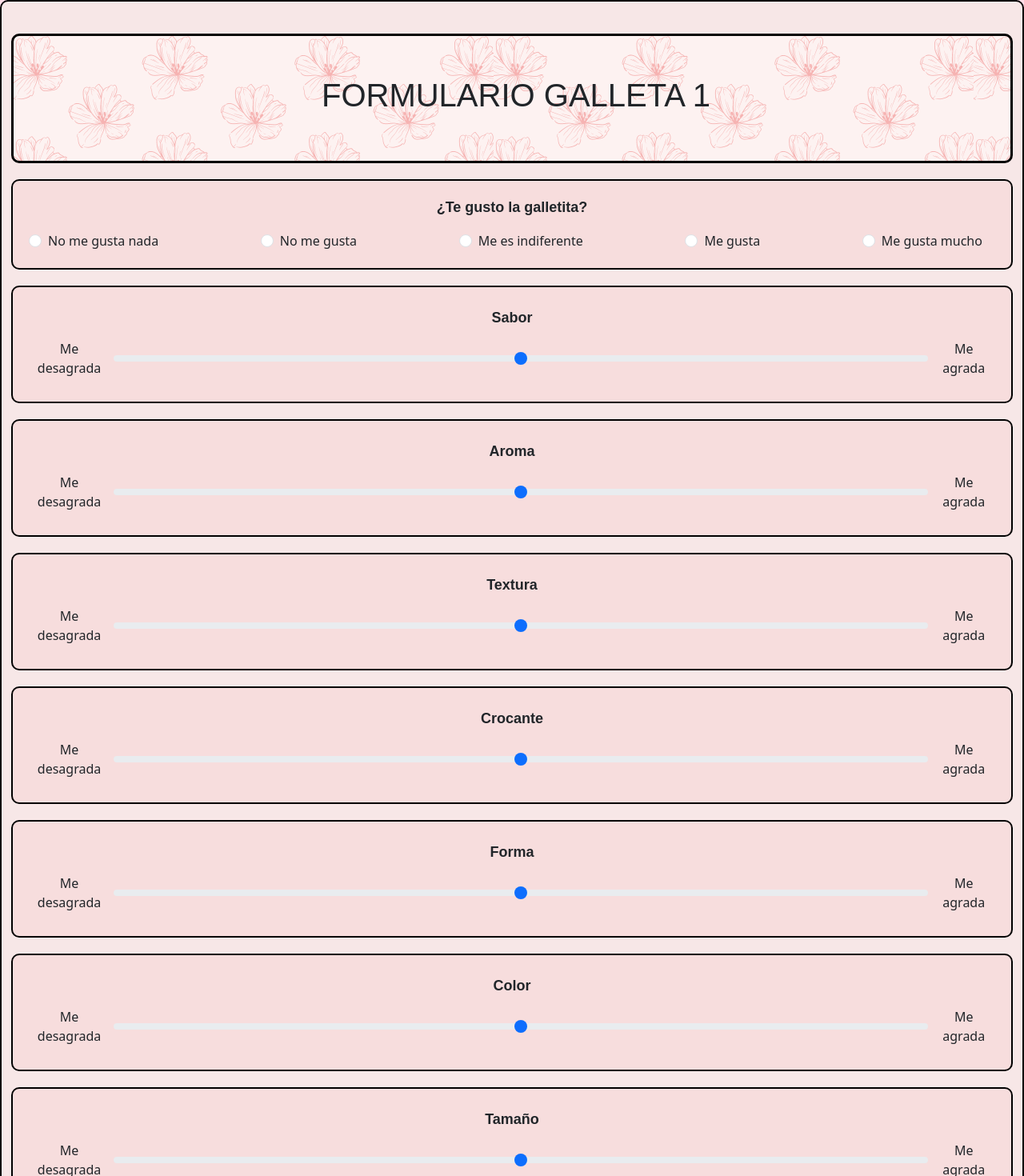
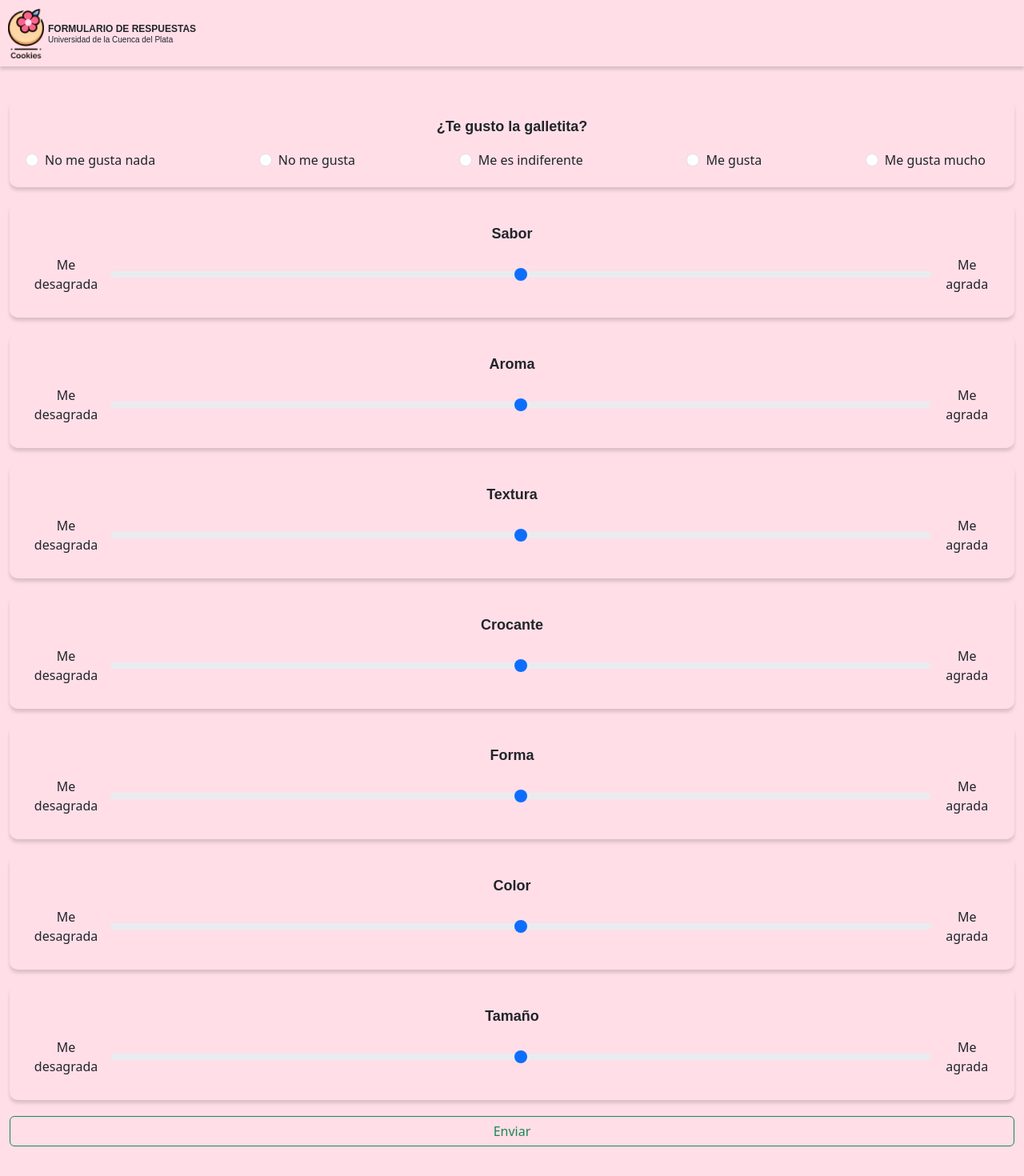
Before and after one commit to tomasv00805/Proyecto-Nutricion-Frontend, a React (Vite) app: page /form in a window 1280 px wide. Shown: the top 1470 px of the page at 80% size. Built offline with nearby package versions, Linux system fonts and the light colour scheme.

Commit message:
form design changed, bug when submited without gusto solved

```diff
--- a/src/Components/Formulario.tsx
+++ b/src/Components/Formulario.tsx
@@ -1,13 +1,13 @@
 import Form from "react-bootstrap/Form";
 import "../Styles/App.css";
 import { ChangeEvent } from "react";
-import fondo1 from "/Img/Black and White Monthly News Email Header.png";
 import RadioPregunta from "./RadioPregunta";
 import Button from 'react-bootstrap/Button';
 import { SubmitHandler, useForm } from "react-hook-form";
 import { useState } from "react";
 import ModalCharging from "./ModalCharging";
 import ModalThanks from "./ModalThankyou";
+import Header from "../Components/Sections/Header";
 
 function Formulario() {
   const { register, handleSubmit, setValue } = useForm();
@@ -46,7 +46,8 @@ function Formulario() {
 
     } catch (error) {
       console.error('Error sending data:', error);
-      alert('Hubo un error al procesar tu solicitud. Recargá la página y probá de nuevo.');
+      await alert('Hubo un error al procesar tu solicitud. Probá de nuevo.');
+      window.location.reload();
     }
   };
 
@@ -67,20 +68,16 @@ function Formulario() {
   };
 
   return (
-    <div className="container-form container-fluid">
+    <>
+   <Header isAgent={false} titlePage="FORMULARIO DE RESPUESTAS"/>
+    <div className="container-form container-fluid" >
+
       {isRespondido == 1 ? <ModalCharging /> : isRespondido == 2 ? <ModalThanks /> : ""}
 
       <Form onSubmit={handleSubmit(onSubmit as any)}>
-        <div
-          className="contenedor-titulo"
-          style={{ backgroundImage: `url(${fondo1})` }}
-        >
-          <div className="Titulo-Formulario">
-            <h1>FORMULARIO GALLETA 1</h1>
-          </div>
+      <div className="radio-pregunta">
+        <RadioPregunta onRadioChange={handleRadioChange} />
         </div>
-
-        <RadioPregunta onRadioChange={handleRadioChange} />
 
         <div className="container-barra">
           <Form.Label className="Titulo-descripcion">Sabor</Form.Label>
@@ -146,10 +143,12 @@ function Formulario() {
         </div>
 
         <div className="boton">
-          <Button variant="outline-success" type="submit">Enviar</Button>{' '}
-        </div>
+        <Button variant="outline-success" type="submit" style={{marginTop:'20px'}} className="w-100 d-block d-md-inline">
+  Enviar
+</Button>{' '}        </div>
       </Form>
     </div>
+    </>
   );
 }
 
--- a/src/Styles/App.css
+++ b/src/Styles/App.css
@@ -5,13 +5,12 @@
   text-align: left;
 }
 .container-form {
-  border: 2px solid #000000; /* Borde del recuadro */
   border-radius: 10px;    /* Bordes redondeados */          /* Espacio interno */      /* Ancho máximo del contenedor */     /* Centrar el contenedor horizontalmente y añadir margen superior */
   text-align: left;
-  background-color: #f7e7e7; /* Color de fondo opcional */
   max-width: 100%;
   margin: auto;
   padding: 20px;
+  margin-top: 85px;
 
 }
 
@@ -24,11 +23,6 @@
   padding: 30px;
 }
 
-.contenedor{
-  display: flex;
-  flex-direction: row;
-  gap: 10px;
-}
 .Titulo-Sabor{
   font-size: 18px;
   font-weight: bold;
@@ -38,20 +32,22 @@
 }
 
 .container-barra{
-  border: 2px solid #000000; /* Borde del recuadro */
   border-radius: 10px;    /* Bordes redondeados */
   padding: 25px;          /* Espacio interno */
-  background-color: #f7dddd; /* Color de fondo opcional */
+  background-color: #FFDEE8; /* Color de fondo opcional */
   text-align: center;
   margin-top: 20px;
+  box-shadow: 0px 4px 4px rgba(0, 0, 0, 0.144);
+
 }
 
 .container-gusto{
   margin-top: 20px;
-  border: 2px solid #000000; /* Borde del recuadro */
   border-radius: 10px;    /* Bordes redondeados */
   padding: 20px;          /* Espacio interno */
-  background-color: #f7dddd; /* Color de fondo opcional */
+  background-color: #FFDEE8;
+  box-shadow: 0px 4px 4px rgba(0, 0, 0, 0.144);
+
 }
 
 .gusto-check{
@@ -118,6 +114,9 @@
   .boton{
     margin-top: 20px;
   }
-
+  .radio-pregunta {
+    position: relative; /* or whatever is appropriate */
+    z-index: 1; /* A lower value than the header */
+  }
 
 }
--- a/src/Styles/Components/Header.css
+++ b/src/Styles/Components/Header.css
@@ -9,6 +9,7 @@ header{
     box-shadow: 0px 4px 4px rgba(0, 0, 0, 0.144);
     justify-content: space-between;
     align-items: center;
+
 }
 
 .logo-pageTitle{
--- a/src/Styles/Components/Radar.css
+++ b/src/Styles/Components/Radar.css
@@ -18,6 +18,7 @@
     grid-template-columns: repeat(5, 1fr);
     gap: 10px;
     margin-left: 20px;
+    margin-bottom: 50px;
 }
 
 .attribute-card{
--- a/src/Styles/Home.css
+++ b/src/Styles/Home.css
@@ -9,5 +9,4 @@ body{
     height: calc(100vh - 172px);
     overflow: scroll;
     overflow-x: hidden;
-    margin-bottom: 20px;
 }
```
